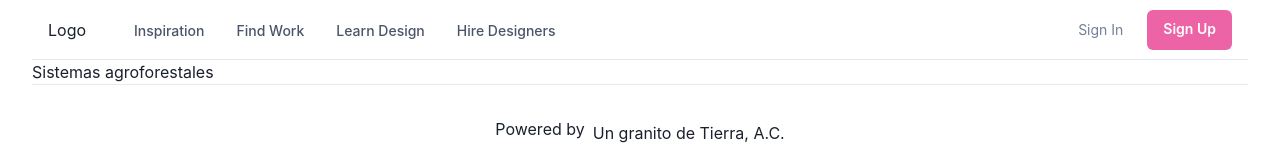
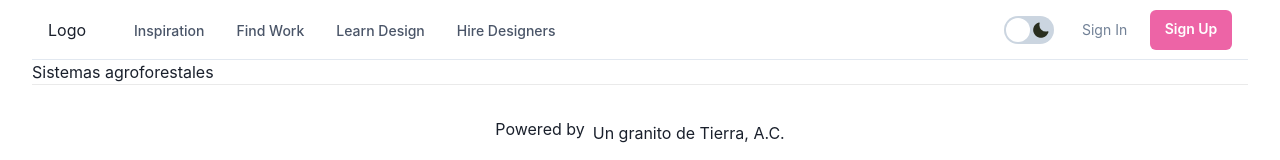
Before and after one commit to lcenriquez/agroforestry-hub, a Next.js app: page / in a window 1280 px wide. Shown: the top 160 px of the page. Built offline with nearby package versions, Linux system fonts and the light colour scheme.

Commit message:
feat: dark mode support
Added dark mode theme. Created toggler switch in Nav

```diff
--- /dev/null
+++ b/components/Elements/ThemeSwitch.tsx
@@ -0,0 +1,35 @@
+import { useColorMode, Switch, Box } from "@chakra-ui/react";
+import { Moon, Sun } from "phosphor-react";
+
+const ThemeSwitch = () => {
+  const { colorMode, toggleColorMode } = useColorMode();
+  const isDark = colorMode === "dark";
+  return (
+    <Switch
+      position={"relative"}
+      size="lg"
+      colorScheme="whiteAlpha"
+      isChecked={isDark}
+      onChange={toggleColorMode}
+    >
+      <Box
+        display={colorMode === "light" ? "none" : ""}
+        position={"absolute"}
+        top="15%"
+        left="5%"
+      >
+        <Sun size={20} color="#e9c46a" weight="fill" />
+      </Box>
+      <Box
+        display={colorMode === "dark" ? "none" : ""}
+        position={"absolute"}
+        top="15%"
+        right="15%"
+      >
+        <Moon size={20} color="#292E1E" weight="fill" />
+      </Box>
+    </Switch>
+  );
+};
+
+export default ThemeSwitch;
--- a/components/Nav/index.tsx
+++ b/components/Nav/index.tsx
@@ -22,6 +22,8 @@ import {
   ChevronRightIcon,
 } from '@chakra-ui/icons';
 
+import ThemeSwitch from '../Elements/ThemeSwitch';
+
 export default function Nav() {
   const { isOpen, onToggle } = useDisclosure();
 
@@ -30,13 +32,13 @@ export default function Nav() {
       <Flex
         bg={useColorModeValue('white', 'gray.800')}
         color={useColorModeValue('gray.600', 'white')}
-        minH={'60px'}
+        minH="60px"
         py={{ base: 2 }}
         px={{ base: 4 }}
         borderBottom={1}
-        borderStyle={'solid'}
+        borderStyle="solid"
         borderColor={useColorModeValue('gray.200', 'gray.900')}
-        align={'center'}>
+        align="center">
         <Flex
           flex={{ base: 1, md: 'auto' }}
           ml={{ base: -2 }}
@@ -46,14 +48,14 @@ export default function Nav() {
             icon={
               isOpen ? <CloseIcon w={3} h={3} /> : <HamburgerIcon w={5} h={5} />
             }
-            variant={'ghost'}
-            aria-label={'Toggle Navigation'}
+            variant="ghost"
+            aria-label="Toggle Navigation"
           />
         </Flex>
         <Flex flex={{ base: 1 }} justify={{ base: 'center', md: 'start' }}>
           <Text
             textAlign={useBreakpointValue({ base: 'center', md: 'left' })}
-            fontFamily={'heading'}
+            fontFamily="heading"
             color={useColorModeValue('gray.800', 'white')}>
             Logo
           </Text>
@@ -65,24 +67,26 @@ export default function Nav() {
 
         <Stack
           flex={{ base: 1, md: 0 }}
-          justify={'flex-end'}
-          direction={'row'}
+          justify="flex-end"
+          alignItems="center"
+          direction="row"
           spacing={6}>
+          <ThemeSwitch />
           <Button
-            as={'a'}
-            fontSize={'sm'}
+            as="a"
+            fontSize="sm"
             fontWeight={400}
-            variant={'link'}
-            href={'#'}>
+            variant="link"
+            href="#">
             Sign In
           </Button>
           <Button
             display={{ base: 'none', md: 'inline-flex' }}
-            fontSize={'sm'}
+            fontSize="sm"
             fontWeight={600}
-            color={'white'}
-            bg={'pink.400'}
-            href={'#'}
+            color="white"
+            bg="pink.400"
+            href="#"
             _hover={{
               bg: 'pink.300',
             }}>
@@ -104,15 +108,15 @@ const DesktopNav = () => {
   const popoverContentBgColor = useColorModeValue('white', 'gray.800');
 
   return (
-    <Stack direction={'row'} spacing={4}>
+    <Stack direction="row" spacing={4}>
       {NAV_ITEMS.map((navItem) => (
         <Box key={navItem.label}>
-          <Popover trigger={'hover'} placement={'bottom-start'}>
+          <Popover trigger="hover" placement="bottom-start">
             <PopoverTrigger>
               <Link
                 p={2}
                 href={navItem.href ?? '#'}
-                fontSize={'sm'}
+                fontSize="sm"
                 fontWeight={500}
                 color={linkColor}
                 _hover={{
@@ -126,11 +130,11 @@ const DesktopNav = () => {
             {navItem.children && (
               <PopoverContent
                 border={0}
-                boxShadow={'xl'}
+                boxShadow="xl"
                 bg={popoverContentBgColor}
                 p={4}
-                rounded={'xl'}
-                minW={'sm'}>
+                rounded="xl"
+                minW="sm">
                 <Stack>
                   {navItem.children.map((child) => (
                     <DesktopSubNav key={child.label} {...child} />
@@ -149,30 +153,30 @@ const DesktopSubNav = ({ label, href, subLabel }: NavItem) => {
   return (
     <Link
       href={href}
-      role={'group'}
-      display={'block'}
+      role="group"
+      display="block"
       p={2}
-      rounded={'md'}
+      rounded="md"
       _hover={{ bg: useColorModeValue('pink.50', 'gray.900') }}>
-      <Stack direction={'row'} align={'center'}>
+      <Stack direction="row" align="center">
         <Box>
           <Text
-            transition={'all .3s ease'}
+            transition="all .3s ease"
             _groupHover={{ color: 'pink.400' }}
             fontWeight={500}>
             {label}
           </Text>
-          <Text fontSize={'sm'}>{subLabel}</Text>
+          <Text fontSize="sm">{subLabel}</Text>
         </Box>
         <Flex
-          transition={'all .3s ease'}
-          transform={'translateX(-10px)'}
+          transition="all .3s ease"
+          transform="translateX(-10px)"
           opacity={0}
           _groupHover={{ opacity: '100%', transform: 'translateX(0)' }}
-          justify={'flex-end'}
-          align={'center'}
+          justify="flex-end"
+          align="center"
           flex={1}>
-          <Icon color={'pink.400'} w={5} h={5} as={ChevronRightIcon} />
+          <Icon color="pink.400" w={5} h={5} as={ChevronRightIcon} />
         </Flex>
       </Stack>
     </Link>
@@ -201,8 +205,8 @@ const MobileNavItem = ({ label, children, href }: NavItem) => {
         py={2}
         as={Link}
         href={href ?? '#'}
-        justify={'space-between'}
-        align={'center'}
+        justify="space-between"
+        align="center"
         _hover={{
           textDecoration: 'none',
         }}>
@@ -214,7 +218,7 @@ const MobileNavItem = ({ label, children, href }: NavItem) => {
         {children && (
           <Icon
             as={ChevronDownIcon}
-            transition={'all .25s ease-in-out'}
+            transition="all .25s ease-in-out"
             transform={isOpen ? 'rotate(180deg)' : ''}
             w={6}
             h={6}
@@ -227,9 +231,9 @@ const MobileNavItem = ({ label, children, href }: NavItem) => {
           mt={2}
           pl={4}
           borderLeft={1}
-          borderStyle={'solid'}
+          borderStyle="solid"
           borderColor={useColorModeValue('gray.200', 'gray.700')}
-          align={'start'}>
+          align="start">
           {children &&
             children.map((child) => (
               <Link key={child.label} py={2} href={child.href}>
--- a/pages/_app.tsx
+++ b/pages/_app.tsx
@@ -1,10 +1,11 @@
 import { ChakraProvider } from '@chakra-ui/react';
+import theme from '../styles/theme';
 
 import type { AppProps } from 'next/app'
 
 function MyApp({ Component, pageProps }: AppProps) {
   return (
-    <ChakraProvider>
+    <ChakraProvider resetCSS theme={theme}>
       <Component {...pageProps} />
     </ChakraProvider>
   );
--- /dev/null
+++ b/styles/theme.tsx
@@ -0,0 +1,12 @@
+import { extendTheme, type ThemeConfig } from "@chakra-ui/react";
+
+const config: ThemeConfig = {
+  initialColorMode: "light",
+  useSystemColorMode: true
+};
+
+const theme = extendTheme({
+  config
+});
+
+export default theme;
```
